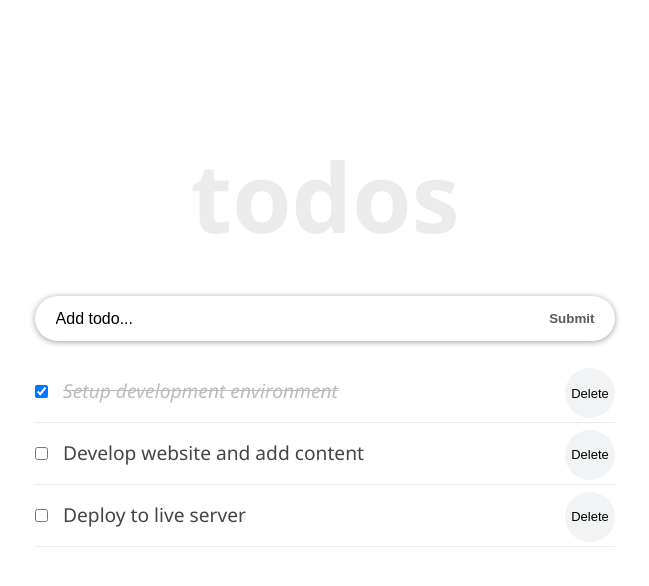
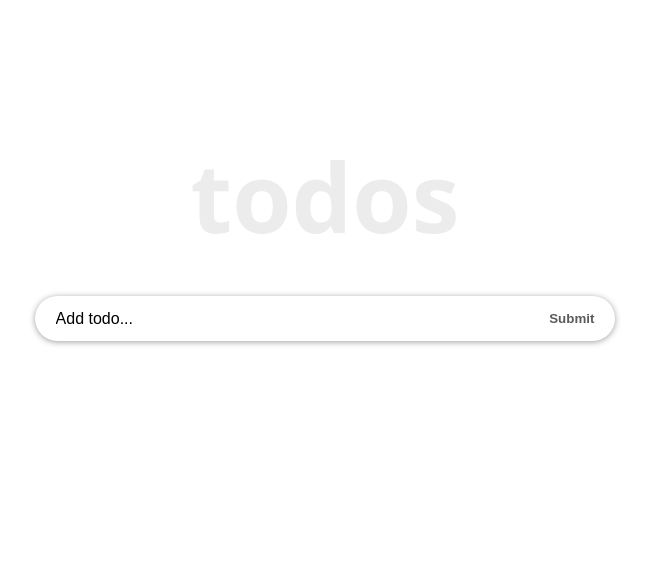
Before and after one commit to Danie12345/react-todo-list, a React (Create React App) app: page / in a window 1280 px wide. Shown: the top 586 px of the page, without its empty margins (315-964 px from the left). Built offline with nearby package versions, Linux system fonts and the light colour scheme; the HTML template or start-up script is replaced by a standard one.

Commit message:
Clean hard-coded data

```diff
--- a/src/components/TodoContainer.js
+++ b/src/components/TodoContainer.js
@@ -6,23 +6,7 @@ import { v4 as uuidv4 } from "uuid";
 
 class TodoContainer extends React.Component {
   state = {
-    todos: [
-      {
-        id: uuidv4(),
-        title: "Setup development environment",
-        completed: true
-      },
-      {
-        id: uuidv4(),
-        title: "Develop website and add content",
-        completed: false
-      },
-      {
-        id: uuidv4(),
-        title: "Deploy to live server",
-        completed: false
-      }
-    ]
+    todos: [],
   };
 
   handleChange = (id) => {
```
